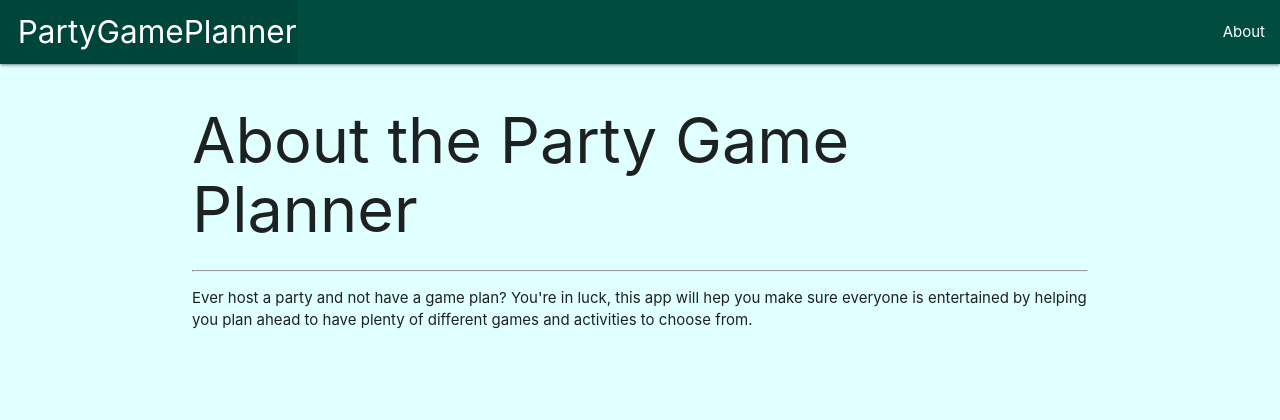
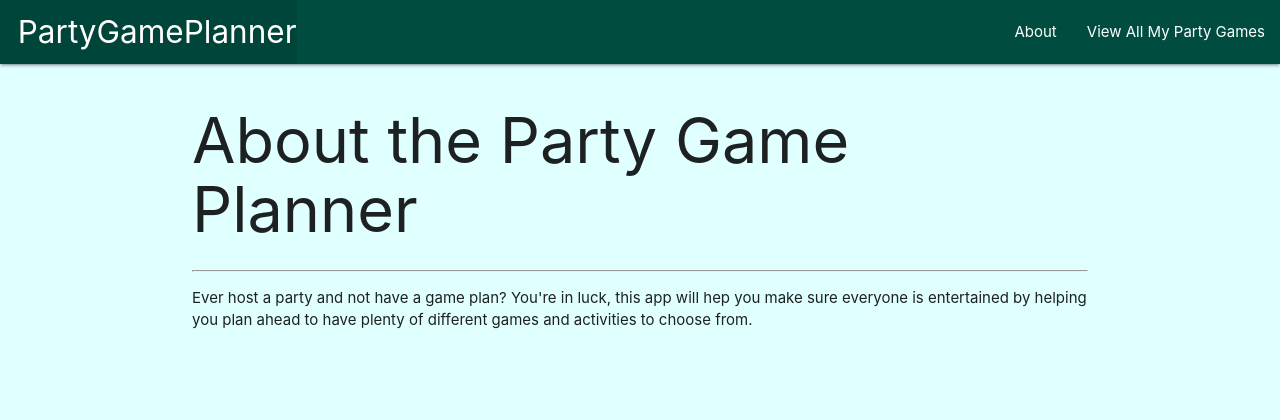
Before and after one commit to janae-b/partygameplanner, a Django app: page /about/ in a window 1280 px wide. Shown: the top 420 px of the page. Run offline with Django 3.2, Linux system fonts and the light colour scheme.

Commit message:
fix game list

```diff
--- a/main_app/templates/base.html
+++ b/main_app/templates/base.html
@@ -19,6 +19,7 @@
         </ul>
         <ul class="right">
           <li><a href="/about">About</a></li>
+          <li><a href="/games">View All My Party Games</a></li>
         </ul>
       </div>
     </nav>
--- a/main_app/urls.py
+++ b/main_app/urls.py
@@ -3,5 +3,6 @@ from . import views
 
 urlpatterns = [
   path('', views.home, name='home'),
-  path('about/', views.about, name='about')
+  path('about/', views.about, name='about'),
+  path('games/', views.games_index, name='index'),
 ]
--- a/main_app/views.py
+++ b/main_app/views.py
@@ -1,9 +1,22 @@
 from django.shortcuts import render
 from django.http import HttpResponse
 
+class Game:
+  def __init__(self, name):
+    self.name = name
+
+
+games = [
+  Game('Pinata'),
+  Game('JackBox Games'),
+  Game('Unwrap the Saran Wrap')
+]
 
 def home(request):
   return HttpResponse('<h1>Welcome to the Party Game Planner</h1>')
 
 def about(request):
   return render(request, 'about.html')
+
+def games_index(request):
+  return render(request, 'games/index.html', { 'games': games })
```
Also changed, not shown: main_app/templates/games/index.html (added, +21 -0 lines).
